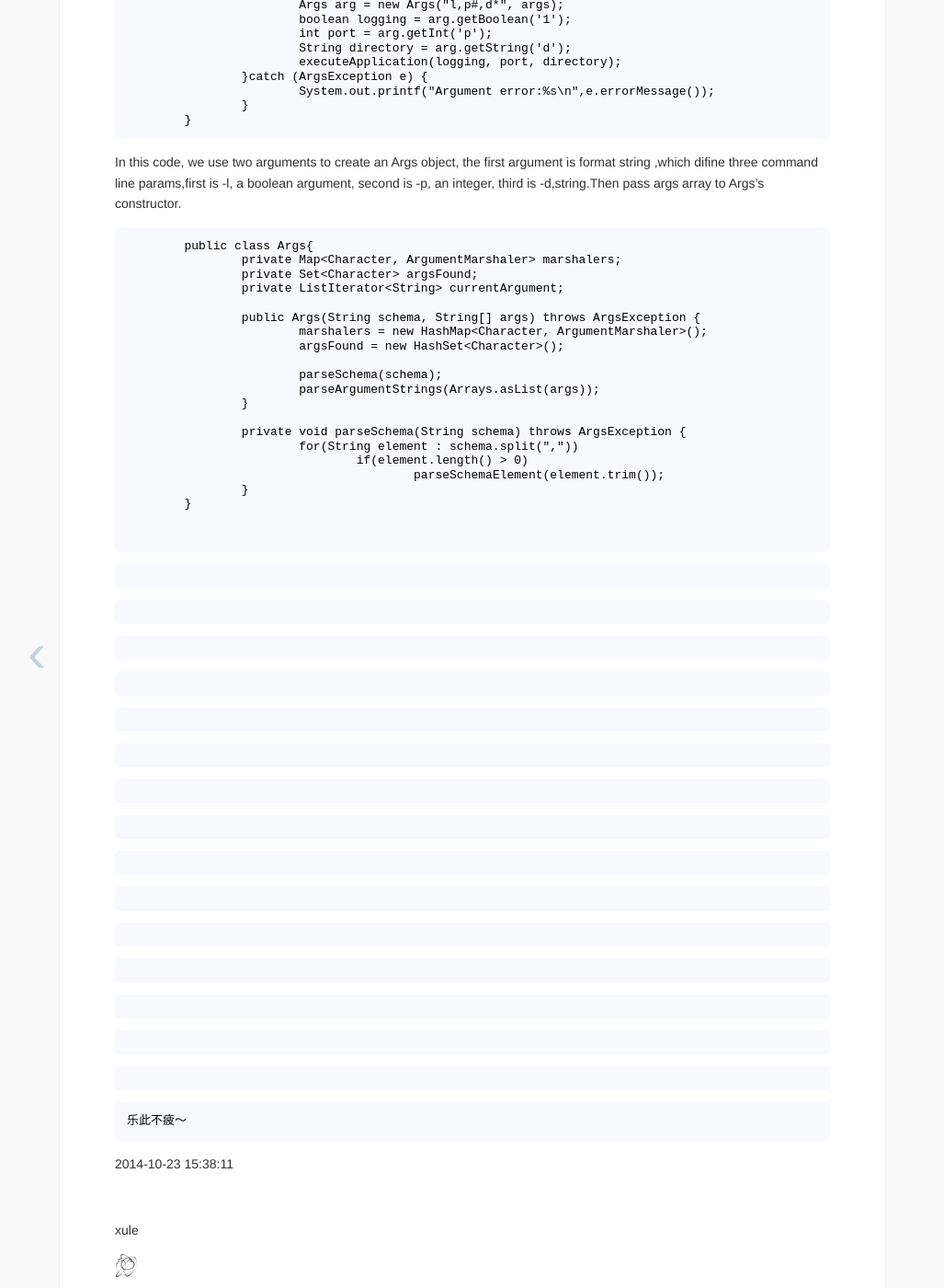
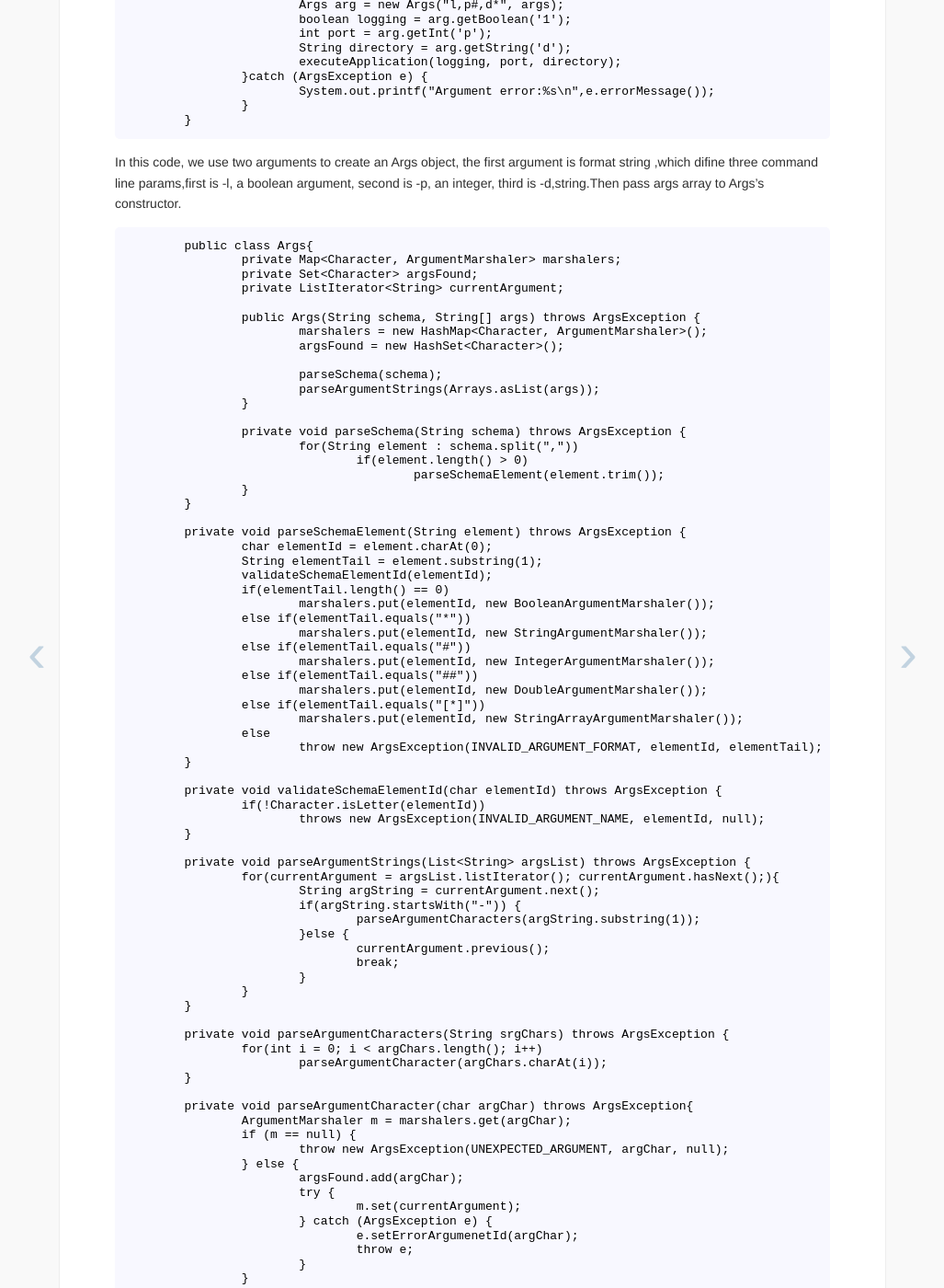
Before and after one commit to xule1991/xule1991.github.io, a Jekyll site: the page built from _posts/2014-10-24-CleaningCode4_Args.md, in a window 1280 px wide and 1400 px high, scrolled down 511 px. Shown: the whole window at 92% size, without its empty margins (126-1153 px from the left). Built offline with Jekyll 4.4.1, drawn with Linux system fonts in a browser that asks for light colours; Markdown is read by kramdown in place of the engine named in the settings; comment, search, counter and statistics services are not loaded; some of the changed text lies outside the part shown.

Commit message:
Args Parser draft

````diff
--- a/_posts/2014-10-24-CleaningCode4_Args.md
+++ b/_posts/2014-10-24-CleaningCode4_Args.md
@@ -45,55 +45,91 @@ third is -d,string.Then pass args array to Args's constructor.
 		}
 	}
 
+	private void parseSchemaElement(String element) throws ArgsException {
+		char elementId = element.charAt(0);
+		String elementTail = element.substring(1);
+		validateSchemaElementId(elementId);
+		if(elementTail.length() == 0)
+			marshalers.put(elementId, new BooleanArgumentMarshaler());
+		else if(elementTail.equals("*"))
+			marshalers.put(elementId, new StringArgumentMarshaler());
+		else if(elementTail.equals("#"))
+			marshalers.put(elementId, new IntegerArgumentMarshaler());
+		else if(elementTail.equals("##"))
+			marshalers.put(elementId, new DoubleArgumentMarshaler());
+		else if(elementTail.equals("[*]"))
+			marshalers.put(elementId, new StringArrayArgumentMarshaler());
+		else
+			throw new ArgsException(INVALID_ARGUMENT_FORMAT, elementId, elementTail);
+	}
 
-```
+	private void validateSchemaElementId(char elementId) throws ArgsException {
+		if(!Character.isLetter(elementId))
+			throws new ArgsException(INVALID_ARGUMENT_NAME, elementId, null);
+	}
 
-```
-```
+	private void parseArgumentStrings(List<String> argsList) throws ArgsException {
+		for(currentArgument = argsList.listIterator(); currentArgument.hasNext();){
+			String argString = currentArgument.next();
+			if(argString.startsWith("-")) {
+				parseArgumentCharacters(argString.substring(1));
+			}else {
+				currentArgument.previous();
+				break;
+			}
+		}
+	}
 
-```
-```
+	private void parseArgumentCharacters(String srgChars) throws ArgsException {
+		for(int i = 0; i < argChars.length(); i++)
+			parseArgumentCharacter(argChars.charAt(i));
+	}
 
-```
-```
+	private void parseArgumentCharacter(char argChar) throws ArgsException{
+		ArgumentMarshaler m = marshalers.get(argChar);
+		if (m == null) {
+			throw new ArgsException(UNEXPECTED_ARGUMENT, argChar, null);
+		} else {
+			argsFound.add(argChar);
+			try {
+				m.set(currentArgument);
+			} catch (ArgsException e) {
+				e.setErrorArgumenetId(argChar);
+				throw e;
+			}
+		}
+	}
 
-```
-```
+	public boolean has(char arg) {
+		return argsFound.contains(arg);
+	}
 
-```
-```
+	public int nextArgument() {
+		return currentArgument.nextIndex();
+	}
 
-```
-```
+	public boolean getBoolean(char arg) {
+		return BooleanArgumentMarshaler.getValue(marshalers.get(arg));
+	}
 
-```
-```
+	public String getString(char arg) {
+		return StringArgumentMarshaler.getValue(marshalers.get(arg));
+	}
 
-```
-```
+	public int getInt(char arg) {
+		return IntegerArgumentMarshaler.getValue(marshalers.get(arg));
+	}
 
-```
-```
+	public double getDouble(char arg) {
+		return DoubleArgumentMarshaler.getValue(marshalers.get(arg));
+	}
 
-```
-```
-
-```
-```
-
-```
-```
-
-```
-```
-
-```
-```
-
-```
+	public String[] getStringArray(char arg) {
+		return StringArrayArgumentMarshaler.getValue(marshalers.get(arg));
+	}
 ```
 
 
 	乐此不疲～
 
-2014-10-23 15:38:11
+2014-10-24 13:41:11
````
Also changed, not shown: _posts/2014-10-24-CleaningCode4_Args_draft.md (added, +128 -0 lines).
